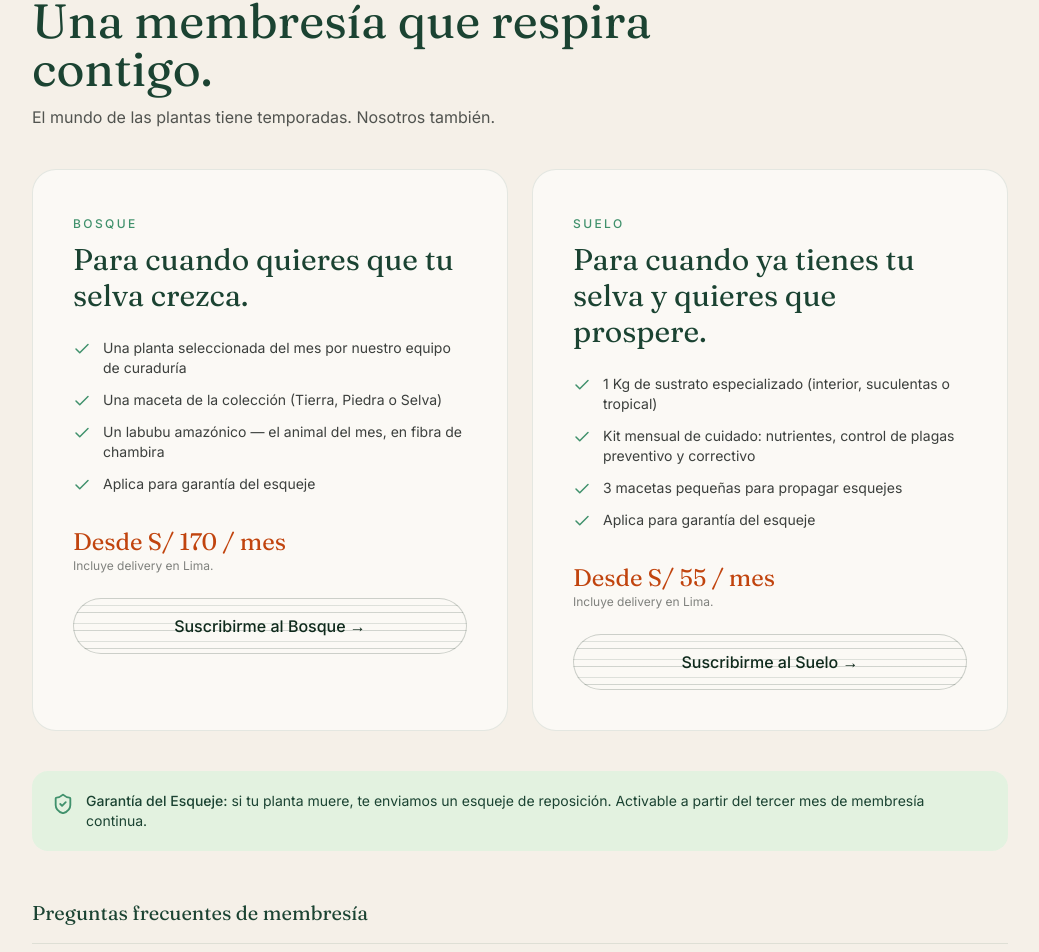
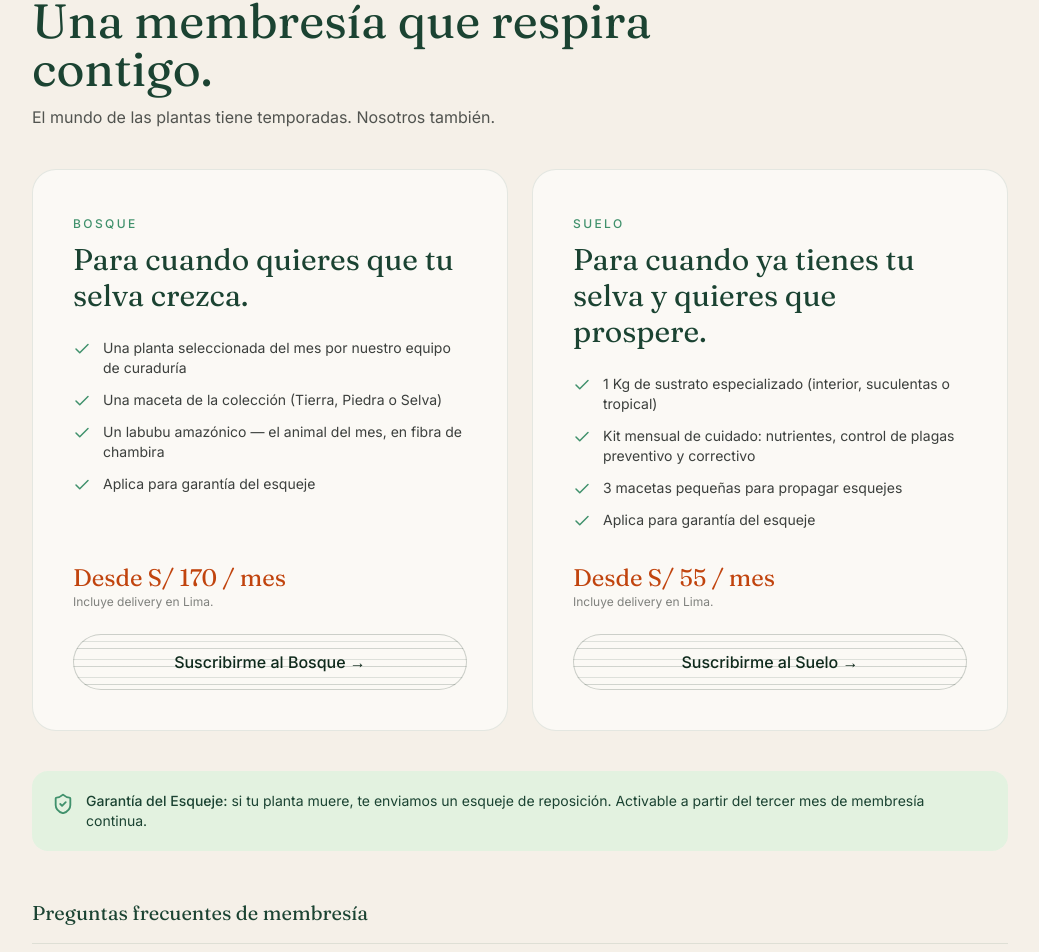
Before and after one commit to eajalcrina/jardin-amazonico, a Next.js app: page / in a window 1280 px wide. Shown: the part 7345-8297 px from the top of the page, without its empty margins (120-1159 px from the left). Built offline with nearby package versions, Linux system fonts and the light colour scheme.

Commit message:
fix(membership): align Suscribirme buttons via flex-col layout

```diff
--- a/components/sections/Membership.tsx
+++ b/components/sections/Membership.tsx
@@ -65,14 +65,11 @@ export function Membership() {
             return (
               <article
                 key={plan}
-                className="rounded-3xl bg-ja-paper p-8 md:p-10 border border-ja-dark/10"
+                className="flex flex-col rounded-3xl bg-ja-paper p-8 md:p-10 border border-ja-dark/10"
               >
-                <span className="text-xs uppercase tracking-[0.2em] text-ja-mid font-medium">
-                  {plan}
-                </span>
-                <h3 className="mt-2 font-display text-2xl md:text-3xl text-ja-dark">
-                  {data.headline}
-                </h3>
+                <div className="flex-grow">
+                  <span className="text-xs uppercase tracking-[0.2em] text-ja-mid font-medium">{plan}</span>
+                  <h3 className="mt-2 font-display text-2xl md:text-3xl text-ja-dark">{data.headline}</h3>
                   <ul className="mt-6 space-y-3">
                     {data.includes.map((item) => (
                       <li key={item} className="flex items-start gap-3 text-ja-ink/85 text-sm">
@@ -81,7 +78,9 @@ export function Membership() {
                       </li>
                     ))}
                   </ul>
-                <p className="mt-8 font-display text-2xl text-ja-terra">{data.price}</p>
+                </div>
+                <div className="mt-8">
+                  <p className="font-display text-2xl text-ja-terra">{data.price}</p>
                   <p className="text-xs text-ja-ink/55">{data.note}</p>
                   <Button
                     fullWidth
@@ -91,6 +90,7 @@ export function Membership() {
                   >
                     Suscribirme al {plan} →
                   </Button>
+                </div>
               </article>
             );
           })}
```
Lines whose indentation alone changed are shown as unchanged.
